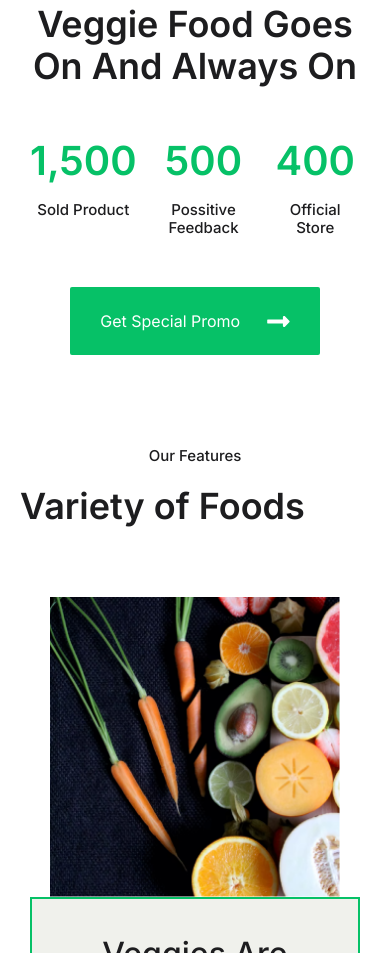
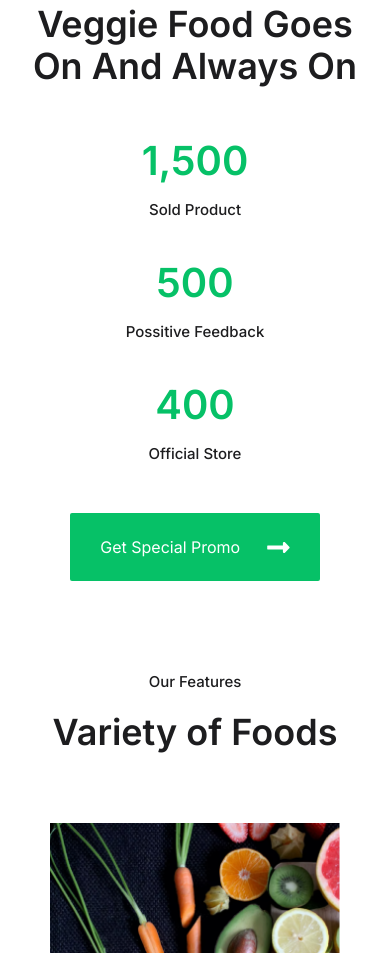
Before and after one commit to Leodiwas/Foodies-Landing-Page, a plain HTML site: page index.html in a window 390 px wide. Shown: the part 3406-4359 px from the top of the page. Drawn offline with Linux system fonts and the light colour scheme.

Commit message:
modified some problems in code

```diff
--- a/assets/src/css/main.css
+++ b/assets/src/css/main.css
@@ -879,13 +879,17 @@ h6 {
     padding: 0 2.8rem 4.4rem 2.8rem;
     margin-bottom: 4rem;
   }
+  .our-star-product-info {
+    flex-direction: column;
+    gap: 4rem;
+  }
 
   /* .our-features- */
   .our-features {
     padding-block: 4.2rem;
   }
   .our-features-title h6,
-  h2 {
+  .our-features-title h2 {
     text-align: center;
   }
   .our-features-contents {
```
